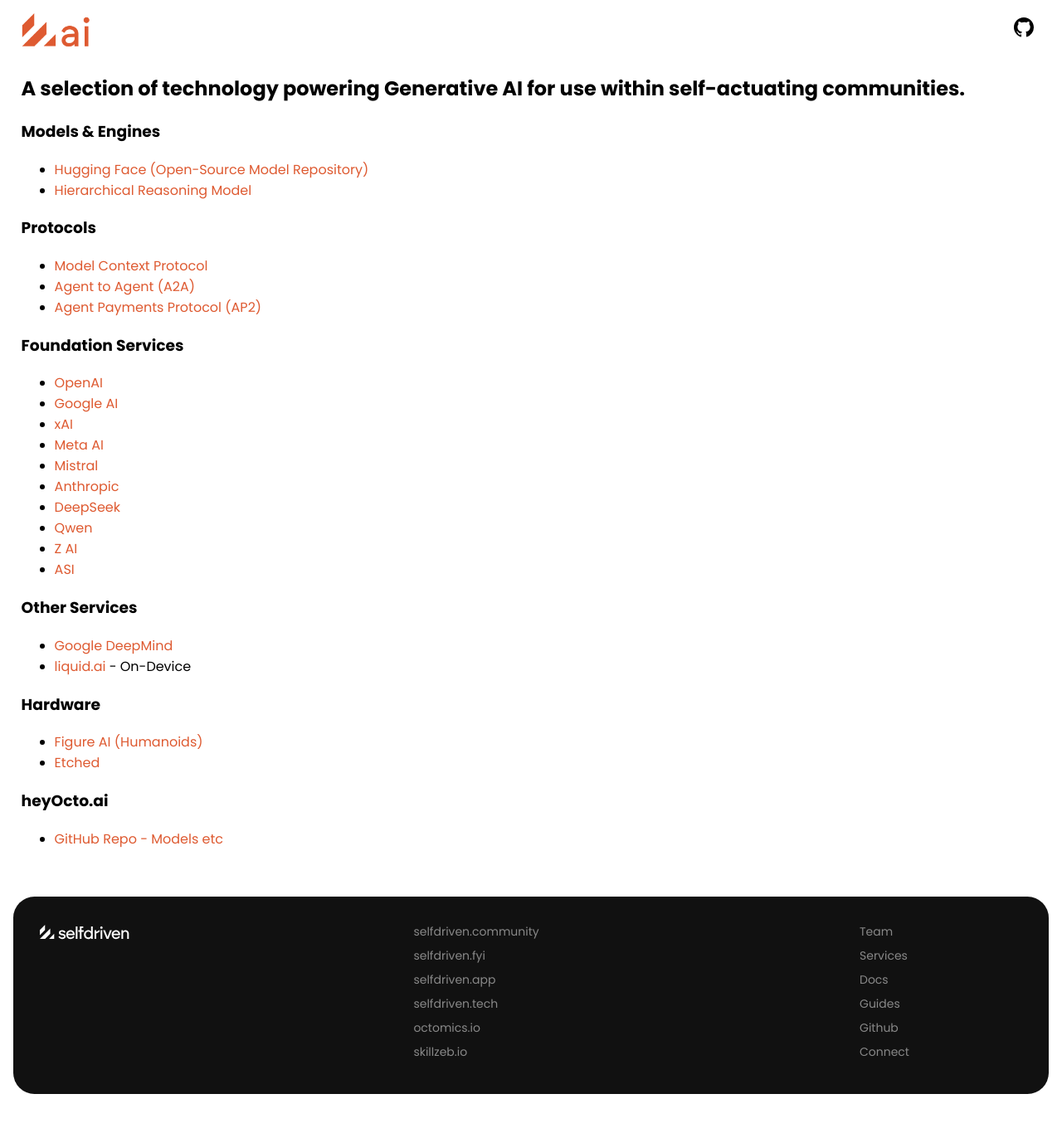
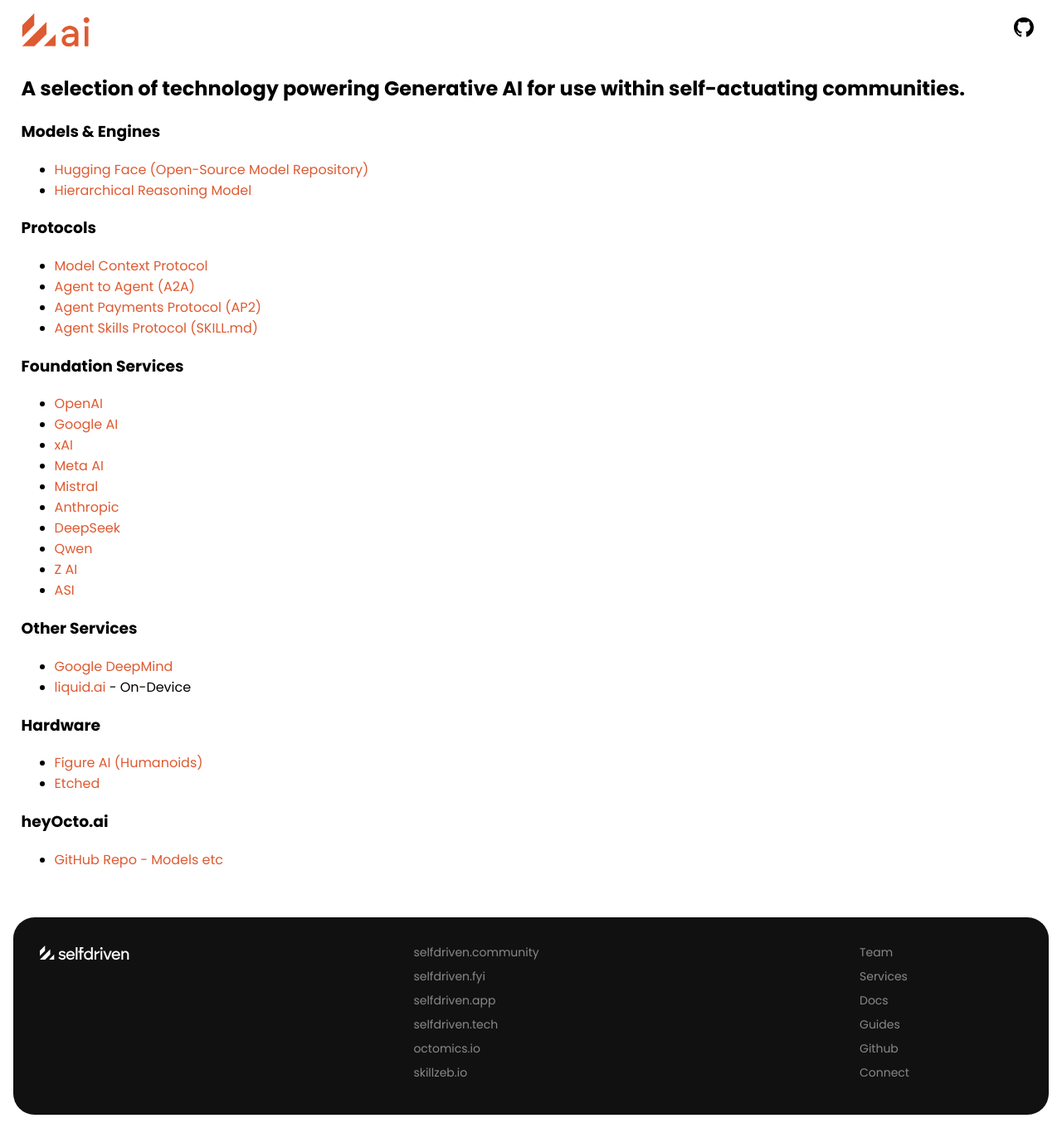
Before and after one commit to selfdriven-foundation/selfdriven-ai, a Jekyll site: the page built from docs/pages/tech.md, in a window 1280 px wide. Shown: the whole page at 83% size. Built offline with Jekyll 4.4.1, drawn with Linux system fonts in a browser that asks for light colours; before the commit the page ends 1335 px from its top, so only the background shows below that.

Commit message:
Agents Skills

```diff
--- a/docs/pages/tech.md
+++ b/docs/pages/tech.md
@@ -14,6 +14,7 @@
 - [Model Context Protocol](https://modelcontextprotocol.io)
 - [Agent to Agent (A2A)](https://a2a-protocol.org/latest/)
 - [Agent Payments Protocol (AP2)](https://ap2-protocol.org)
+- [Agent Skills Protocol (SKILL.md)](https://docs.claude.com/en/docs/agents-and-tools/agent-skills/overview)
 
 ### Foundation Services
 - [OpenAI](https://openai.com)
```
Also changed, not shown: docs/pages/research.md (+1 -0 lines).
